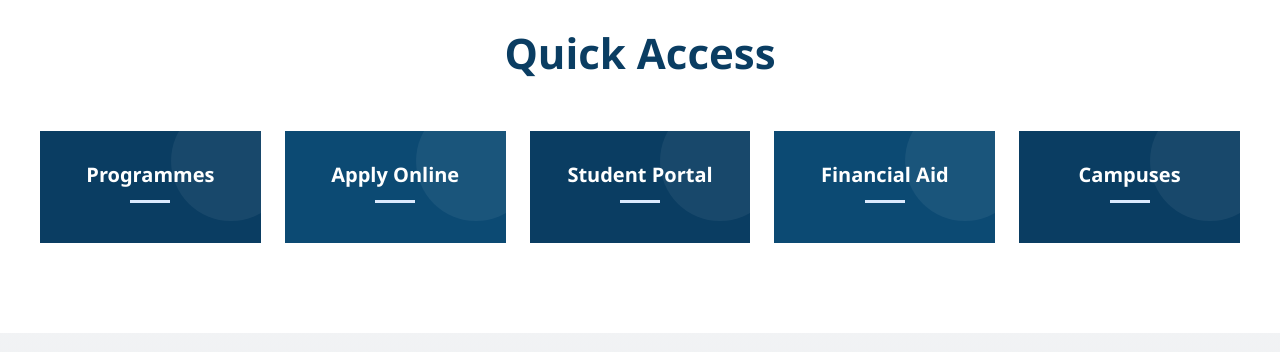
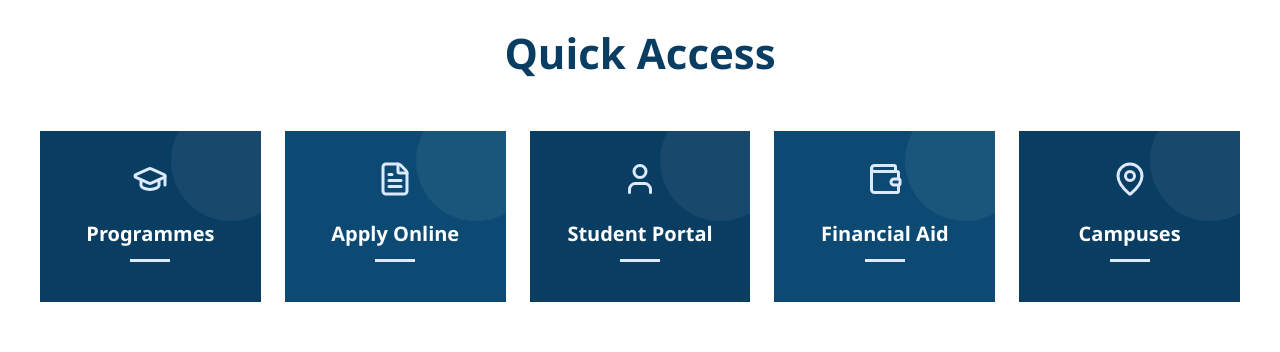
Before and after one commit to 1632Pelma/Maluti_TVET_Project, a React (Vite) app in the folder Maluti-Project/: page / in a window 1280 px wide. Shown: the part 1000-1352 px from the top of the page. Built offline with nearby package versions, Linux system fonts and the light colour scheme; no server answers.

Commit message:
updated handles

```diff
--- a/Maluti-Project/src/Components/QuickAccess.jsx
+++ b/Maluti-Project/src/Components/QuickAccess.jsx
@@ -1,13 +1,20 @@
 import "../styles/QuickAccess.css"
 import { useEffect, useRef, useState } from "react";
+import {
+  GraduationCap,
+  FileText,
+  User,
+  Wallet,
+  MapPin,
+} from "lucide-react";
 
 function QuickAccess() {
 const items = [
-    { title: "Programmes"},
-    { title: "Apply Online"},
-    { title: "Student Portal" },
-    { title: "Financial Aid"},
-    { title: "Campuses"},
+  { title: "Programmes", icon: <GraduationCap size={36} /> },
+  { title: "Apply Online", icon: <FileText size={36} /> },
+  { title: "Student Portal", icon: <User size={36} /> },
+  { title: "Financial Aid", icon: <Wallet size={36} /> },
+  { title: "Campuses", icon: <MapPin size={36} /> },
 ];
 
   const [visibleCount, setVisibleCount] = useState(0);
@@ -52,8 +59,12 @@ function QuickAccess() {
   key={i}
   className={`quick-card ${i < visibleCount ? "show" : ""}`}
 >
+  <div className="quick-icon">{item.icon}</div>
+
+  <div className="quick-text">
     <h3>{item.title}</h3>
     <p>{item.desc}</p>
+  </div>
 </div>
   ))}
 </div>
```
Lines whose indentation alone changed are shown as unchanged.
